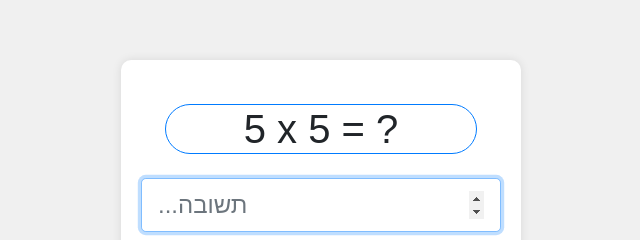
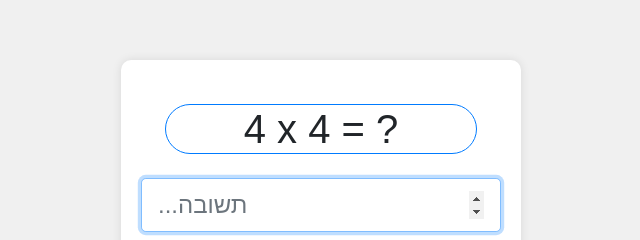
Before and after one commit to leecoop/tom, a plain HTML site: page index.html in a window 1280 px wide. Shown: the part 174-414 px from the top of the page, 319-959 px from the left. Drawn offline with nearby package versions, Linux system fonts and the light colour scheme.

Commit message:
Update index.html

```diff
--- a/index.html
+++ b/index.html
@@ -84,8 +84,8 @@
         let countdown;
 
         function generateQuestion() {
-            const num1 = Math.floor(Math.random() * 6) + 2;
-            const num2 = Math.floor(Math.random() * 6) + 2;
+            const num1 = Math.floor(Math.random() * 6) + 1;
+            const num2 = Math.floor(Math.random() * 6) + 1;
             document.getElementById('question').textContent = `${num1} x ${num2} = ?`;
             return { num1, num2 };
         }
```
